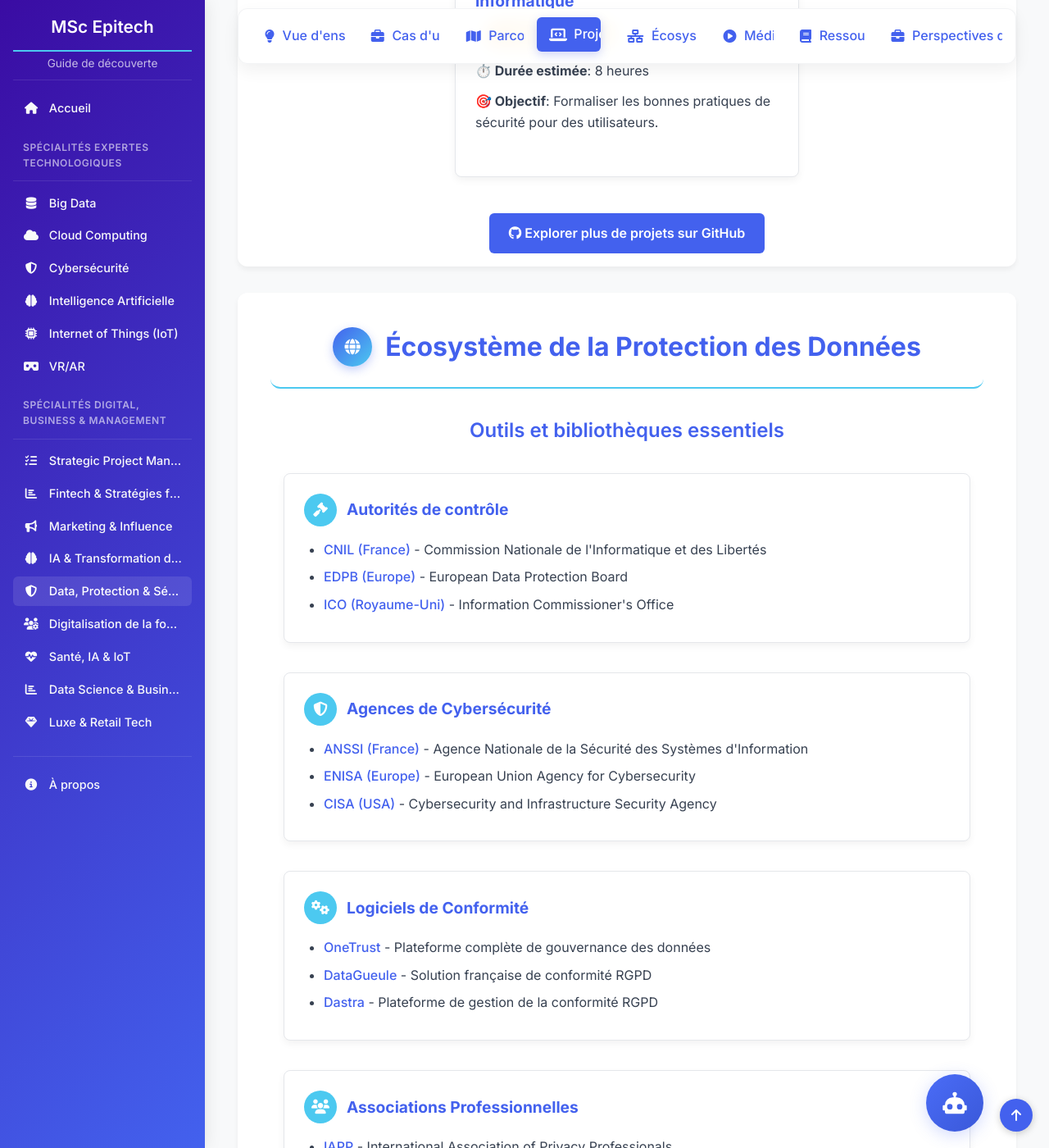
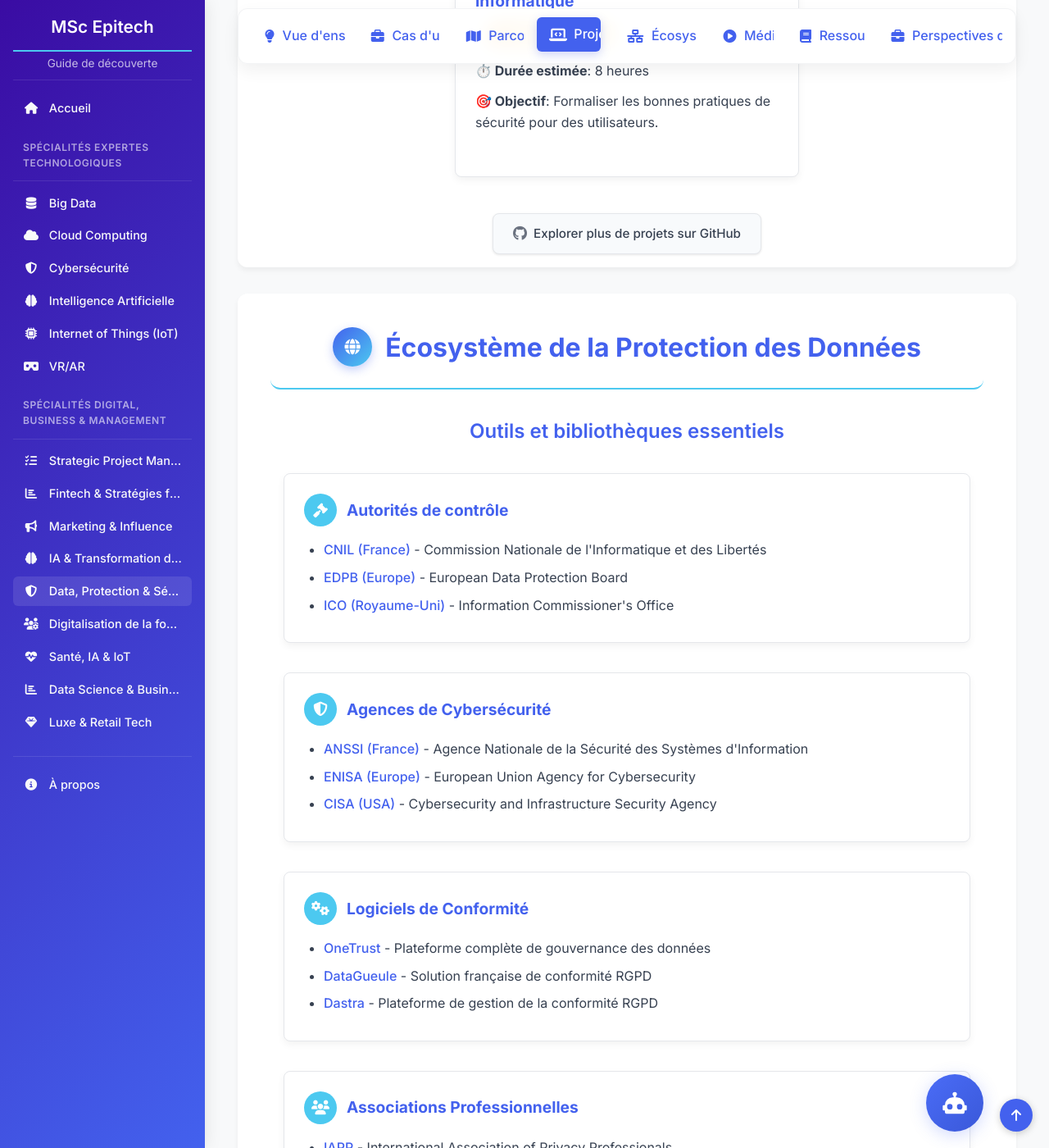
Before and after one commit to DamienDemontis/Decouverte-pmsc, a Jekyll site: the page built from _specialites/data-protection.md, in a window 1280 px wide and 1400 px high, scrolled down 4913 px. Shown: the whole window at 82% size. Built offline with Jekyll 4.4.1, drawn with Linux system fonts in a browser that asks for light colours.

Commit message:
Update GitHub project card button styling for improved aesthetics and user interaction. Introduce a new CSS class for the button with hover effects to enhance visibility and responsiveness.

```diff
--- a/_includes/project-card.html
+++ b/_includes/project-card.html
@@ -146,7 +146,7 @@ document.addEventListener('DOMContentLoaded', function() {
 
 {% if include.github_link %}
   <div class="text-center mt-4">
-    <a href="{{ include.github_link }}" target="_blank" class="btn btn-primary">
+    <a href="{{ include.github_link }}" target="_blank" class="github-explore-btn">
       <i class="fab fa-github"></i> Explorer plus de projets sur GitHub
     </a>
   </div>
--- a/assets/css/main.css
+++ b/assets/css/main.css
@@ -485,6 +485,41 @@ body {
   transform: translateY(-2px);
 }
 
+/* GitHub explore button - subtle styling that fits the page */
+.github-explore-btn {
+  display: inline-flex;
+  align-items: center;
+  gap: 0.5rem;
+  background: #f8fafc;
+  color: #374151;
+  padding: 0.75rem 1.5rem;
+  border-radius: 8px;
+  text-decoration: none;
+  font-weight: 500;
+  font-size: 0.95rem;
+  border: 1px solid #e5e7eb;
+  transition: all 0.3s ease;
+  box-shadow: 0 1px 3px rgba(0, 0, 0, 0.1);
+}
+
+.github-explore-btn:hover {
+  background: #f1f5f9;
+  color: #1f2937;
+  border-color: #d1d5db;
+  transform: translateY(-1px);
+  box-shadow: 0 4px 12px rgba(0, 0, 0, 0.15);
+}
+
+.github-explore-btn i {
+  font-size: 1.1rem;
+  color: #6b7280;
+  transition: color 0.3s ease;
+}
+
+.github-explore-btn:hover i {
+  color: #374151;
+}
+
 /* Section À propos */
 .home-about {
   padding: 3rem 1.5rem;
--- a/index.markdown
+++ b/index.markdown
@@ -101,8 +101,8 @@ title: Accueil
     <span class="stat-label"><i class="fas fa-laptop-code"></i> Projets pratiques</span>
   </div>
   <div class="stat-item animate__animated animate__fadeInUp animate__delay-2s">
-    <span class="stat-number count-up" data-count="15">0</span><span class="stat-symbol">+</span>
-    <span class="stat-label"><i class="fas fa-users"></i> Experts & Intervenants</span>
+    <span class="stat-number count-up" data-count="60">0</span><span class="stat-symbol">+</span>
+    <span class="stat-label"><i class="fas fa-users"></i> Experts & Intervenants dans nos campus</span>
   </div>
 </div>
 
```
